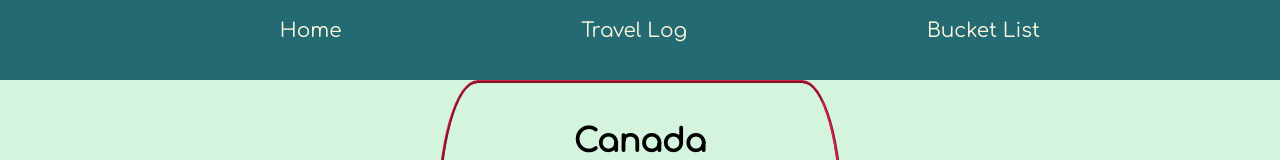
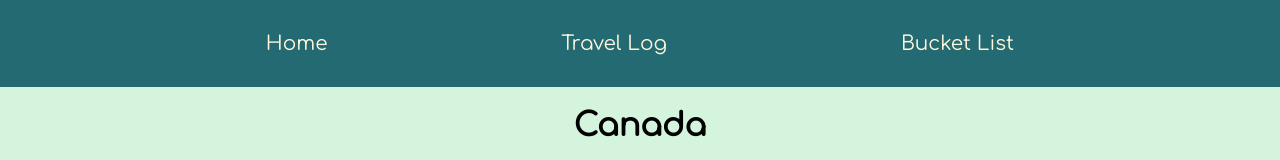
Before and after one commit to So-G/travel-bug-front, a React (Create React App) app: page /travellog in a window 1280 px wide. Shown: the top 160 px of the page. Built offline with nearby package versions, Linux system fonts and the light colour scheme; grey boxes are pictures that could not be loaded.

Commit message:
started css from scratch

```diff
--- a/src/index.css
+++ b/src/index.css
@@ -2,6 +2,8 @@
 @import url('https://fonts.googleapis.com/css2?family=Montserrat&display=swap');
 
 html,
+#root,
+main,
 body {
   margin: 0;
 }
@@ -19,27 +21,19 @@ body {
 }
 
 #root {
-  height: 100%;
   display: grid;
   grid-template-rows: auto 1fr auto;
 }
 
 body {
   font-family: var(--header-footer-font);
-  display: flex;
-  flex-direction: column;
   background-color: #d4f4dd;
   text-align: center;
-}
-
-main {
-  padding-left: 20px;
-  padding-right: 20px;
-  margin: auto;
+  align-items: center;
 }
 
 header {
-  color: var(--header-footer-font-color);
+  padding: 1rem;
 }
 
 footer {
@@ -58,14 +52,14 @@ footer {
   ================*/
 
 .navBar {
-  height: 10vh;
-  background-color: var(--header-bg-color);
   color: var(--header-footer-font-color);
   font-size: larger;
-  align-items: center;
 }
 
 .navList {
+  margin: 0;
+  background-color: var(--header-bg-color);
+  padding: 2rem;
   color: white;
   list-style: none;
   display: flex;
@@ -73,7 +67,6 @@ footer {
 }
 
 a {
-  text-align: center;
   font-family: var(--header-footer-font);
   color: var(--header-footer-font-color);
   display: inline-block;
@@ -85,22 +78,11 @@ a {
 a:hover {
   color: #d62246;
 }
-/* ================
-  Cards styling
-  ================*/
 
-.country-card {
+.leaflet-container {
   margin: auto;
-  padding-top: 20px;
-  border-color: #d62246;
-  border-style: ridge;
-  border-radius: 10%;
 }
 
-/* ================
-  Cards styling
-  ================*/
-.leaflet-control-attribution .leaflet-control {
-  font-family: var(--main-font);
+.leaflet-control-attribution a {
   font-size: 10px;
 }
```
